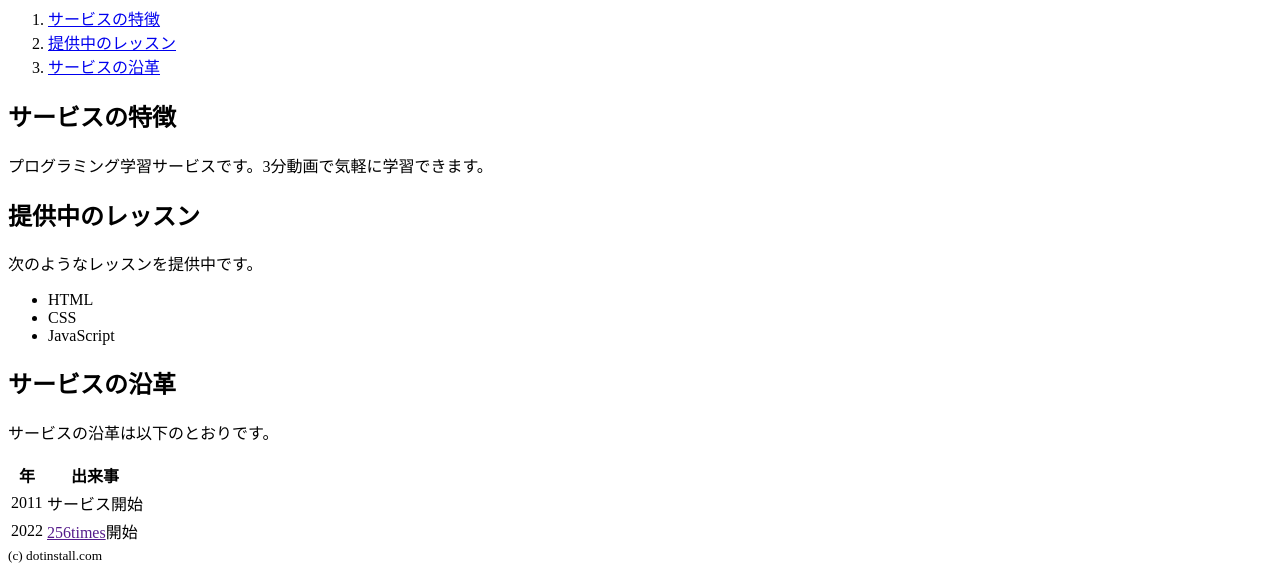
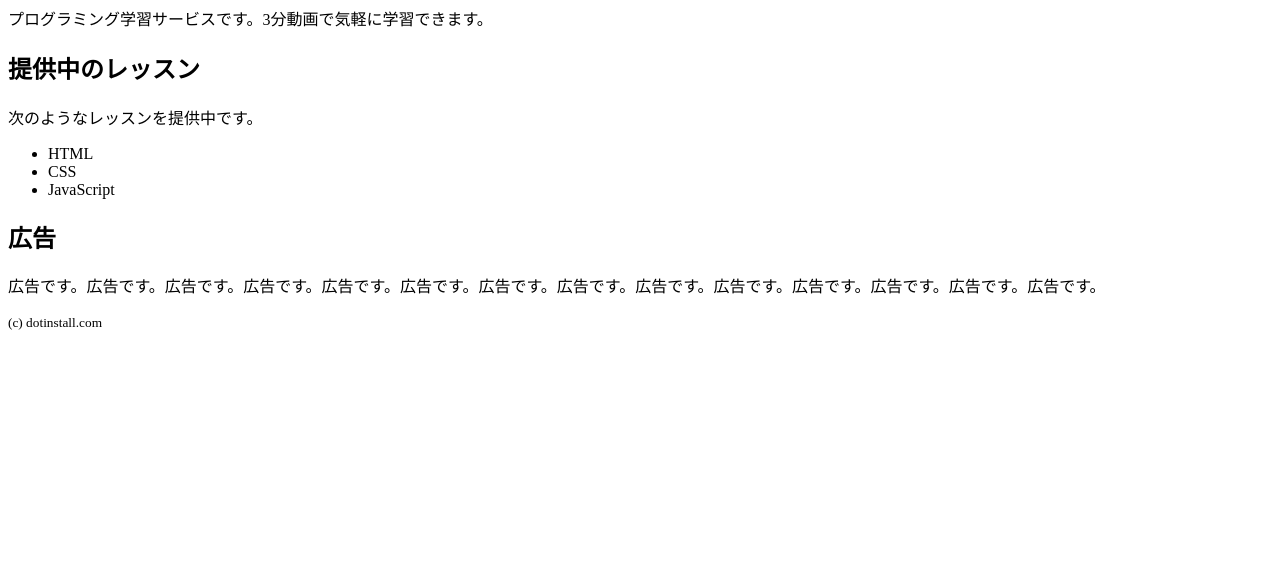
Before and after one commit to NakazatoTaichi/dotinstall_practice_html, a plain HTML site: page index.html in a window 1280 px wide. Shown: the part 310-882 px from the top of the page. After the commit the page ends 800 px from the top, so only its background shows below. Drawn offline with Linux system fonts and the light colour scheme.

Commit message:
mainとaside

```diff
--- a/index.html
+++ b/index.html
@@ -13,21 +13,12 @@
         <h1>ドッドインストール</h1>
     </header>
 
-    <nav>
-        <h2>目次</h2>
-        <ol>
-            <li><a href="#features">サービスの特徴</a></li>
-            <li><a href="#lessons">提供中のレッスン</a></li>
-            <li><a href="#history">サービスの沿革</a></li>
-        </ol>
-    </nav>
-
-    <section id="features">
+    <main>
+        <section>
             <h2>サービスの特徴</h2>
             <p>プログラミング学習サービスです。3分動画で気軽に学習できます。</p>
         </section>
-
-    <section id="lessons">
+        <section>
             <h2>提供中のレッスン</h2>
             <p>次のようなレッスンを提供中です。</p>
             <ul>
@@ -36,28 +27,13 @@
                 <li>JavaScript</li>
             </ul>
         </section>
+    </main>
 
-    <section id="history">
-        <h2>サービスの沿革</h2>
-        <p>サービスの沿革は以下のとおりです。</p>
-        <table>
-            <thead>
-                <tr>
-                    <th>年</th><th>出来事</th>
-                </tr>
-            </thead>
-            <tbody>
-                <tr>
-                    <td>2011</td>
-                    <td>サービス開始</td>
-                </tr>
-                <tr>
-                    <td>2022</td>
-                    <td><a href="" target="_blank">256times</a>開始</td>
-                </tr>
-            </tbody>
-        </table>
-    </section>
+    <aside>
+        <h2>広告</h2>
+        <p>広告です。広告です。広告です。広告です。広告です。広告です。広告です。広告です。広告です。広告です。広告です。広告です。広告です。広告です。</p>
+    </aside>
+
     <footer>
         <small>(c) dotinstall.com</small>
     </footer>
```
Lines whose indentation alone changed are shown as unchanged.
